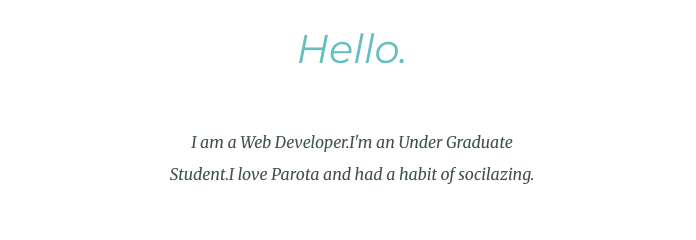
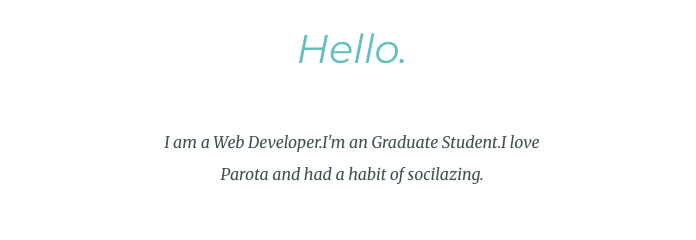
Before and after one commit to Anuragh33/my_new_website_, a plain HTML site: page index.html in a window 1280 px wide. Shown: the part 1020-1260 px from the top of the page, without its empty margins (288-984 px from the left). Drawn offline with Linux system fonts and the light colour scheme.

Commit message:
Update index.html

```diff
--- a/index.html
+++ b/index.html
@@ -23,7 +23,7 @@
     <div class="profile">
       <img src="images/ceo.png" alt="Anuragh-img">
       <h2>Hello.</h2>
-      <p class="intro ">I am a Web Developer.I'm an Under Graduate Student.I love Parota and had a habit of socilazing. </p>
+      <p class="intro ">I am a Web Developer.I'm an Graduate Student.I love Parota and had a habit of socilazing. </p>
     </div>
     <hr>
     <div class="skills">
```
